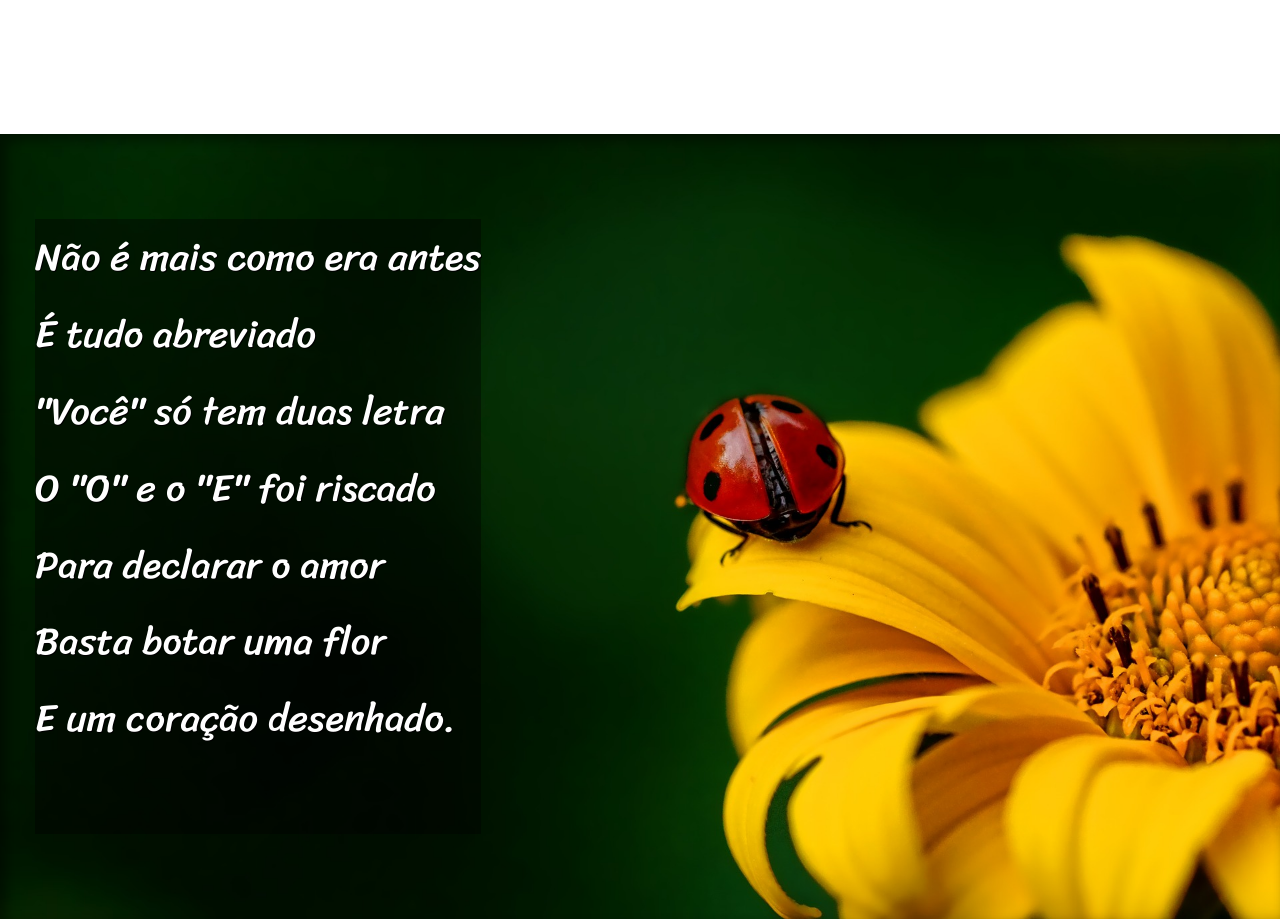
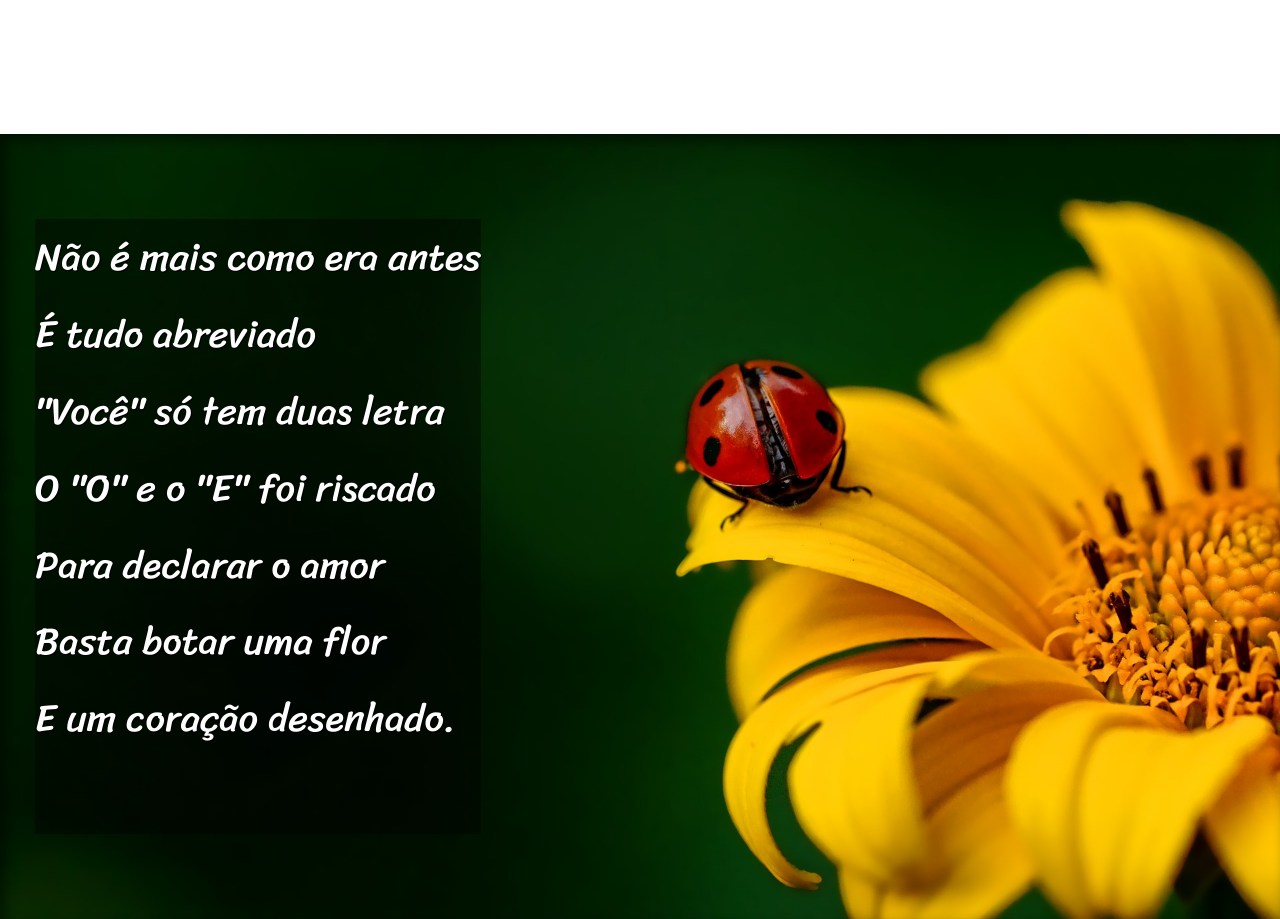
Before and after one commit to miltonlebanner/html-css, a plain HTML site: page desafios/desafio012/index.html in a window 1280 px wide. Shown: the part 1000-1919 px from the top of the page. Drawn offline with Linux system fonts and the light colour scheme.

Commit message:
right bottom no girassol

```diff
--- a/desafios/desafio012/style.css
+++ b/desafios/desafio012/style.css
@@ -87,7 +87,7 @@ section.imagem > p {
 
 #img01 {
     background-image: url(imagens/background001.jpg);
-    background-position: right center;
+    background-position: right bottom;
 }
 
 #img02 {
```
